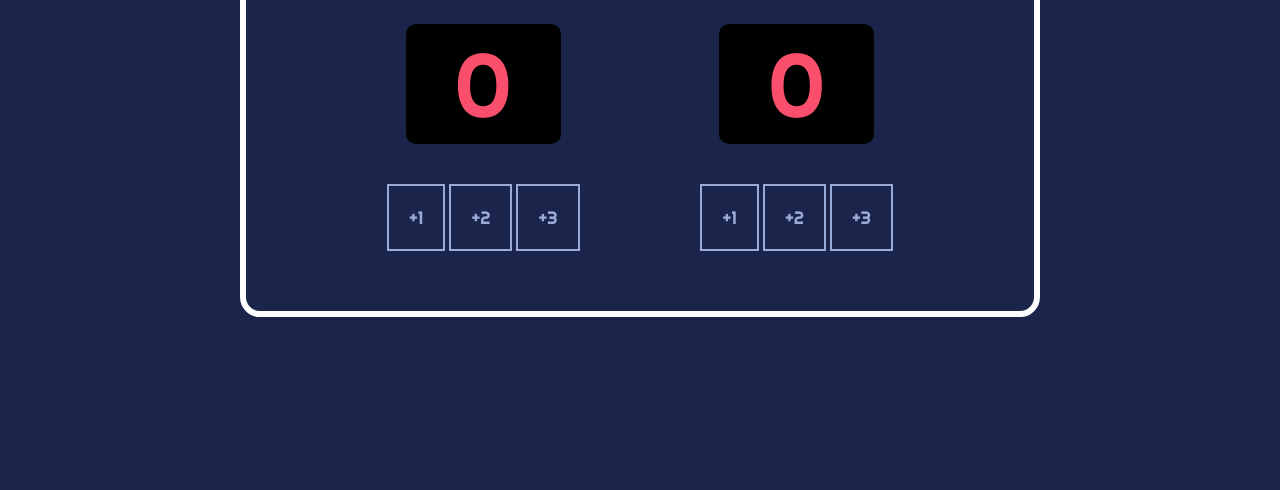
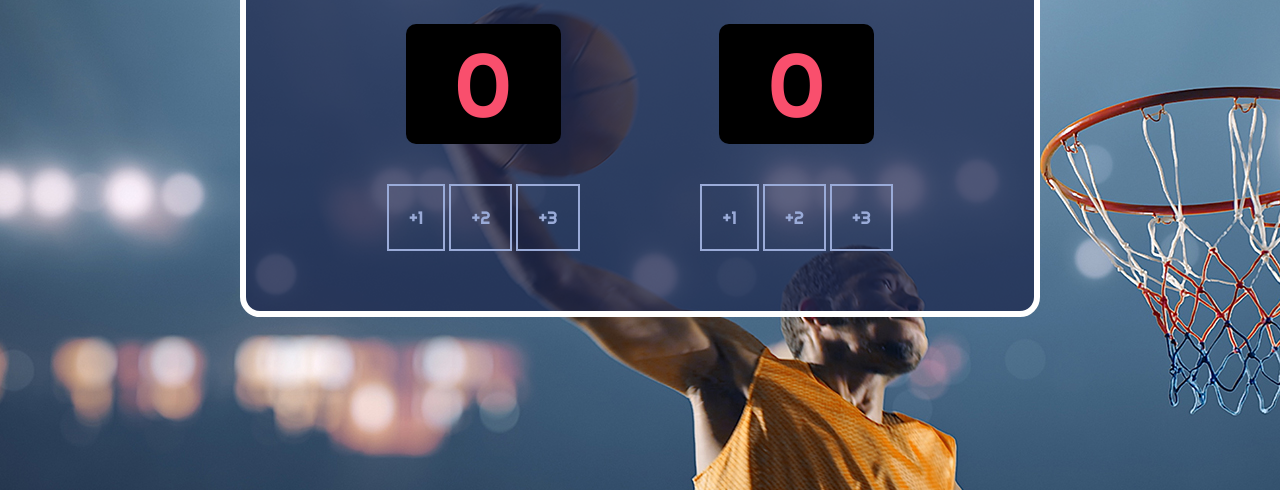
Before and after one commit to CandelaOlha/basketball-scoreboard, a plain HTML site: page index.html in a window 1280 px wide. Shown: the part 310-800 px from the top of the page. Drawn offline with nearby package versions, Linux system fonts and the light colour scheme.

Commit message:
changed background styles

```diff
--- a/style.css
+++ b/style.css
@@ -6,7 +6,7 @@
 
 body {
   align-items: center;
-  background-color: #1b244a;
+  background-image: url(./images/background.jpg);
   display: flex;
   height: 100vh;
   justify-content: center;
@@ -15,6 +15,9 @@ body {
 
 .content-container {
   align-items: center;
+  background-color: rgb(27 36 74 / 70%);
+  background-position: center;
+  background-repeat: no-repeat;
   border: 6px solid #fff;
   border-radius: 20px;
   display: flex;
```
Also changed, not shown: images/background.jpg (added).
